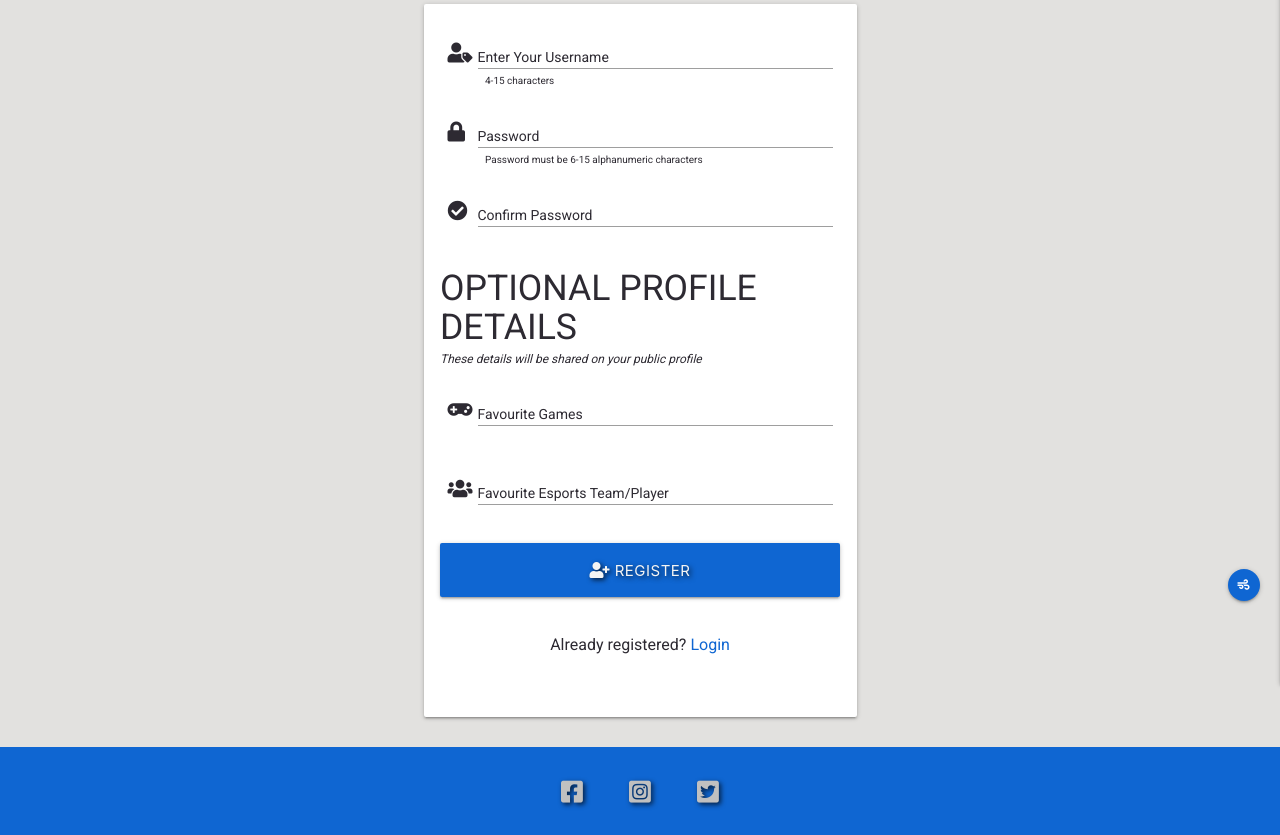
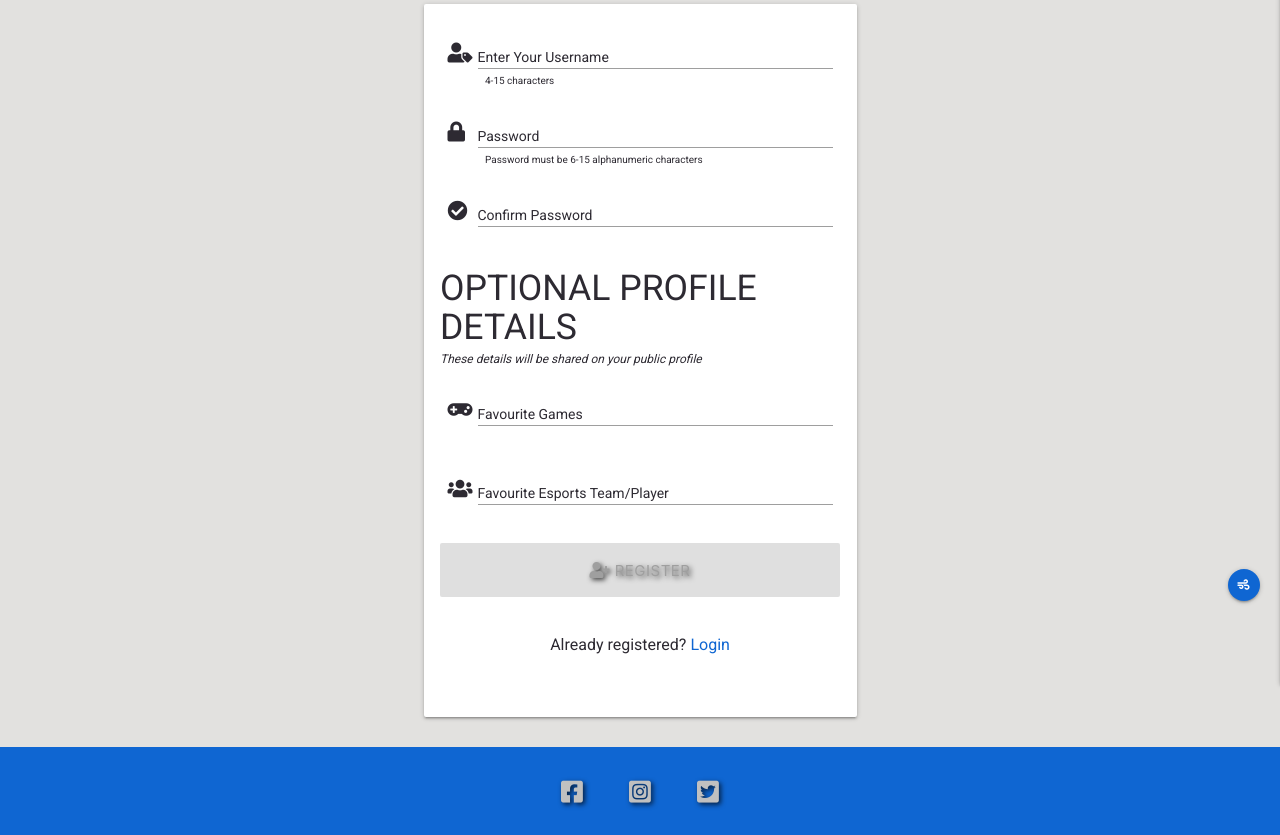
Before and after one commit to mark-obeirne/esports-dictionary, a Flask app: page /register in a window 1280 px wide. Shown: the part 176-1011 px from the top of the page. Run offline with Flask 2, Linux system fonts and the light colour scheme; some libraries are stand-ins or nearby versions.

Commit message:
Update button classlist
Add disabled to register button classlist

```diff
--- a/templates/register.html
+++ b/templates/register.html
@@ -56,7 +56,7 @@
         </div>
         <!--Register Button-->
         <div class="row">
-          <button type="submit" class="col s12 btn-large blue-background blue-btn off-white text-shadow registerBtn"><i class="fas fa-user-plus prefix"></i> Register</button>
+          <button type="submit" class="col s12 btn-large blue-background blue-btn off-white text-shadow registerBtn disabled"><i class="fas fa-user-plus prefix"></i> Register</button>
         </div>
         <!--Invite User To Log In-->
         <div class="row">
```
